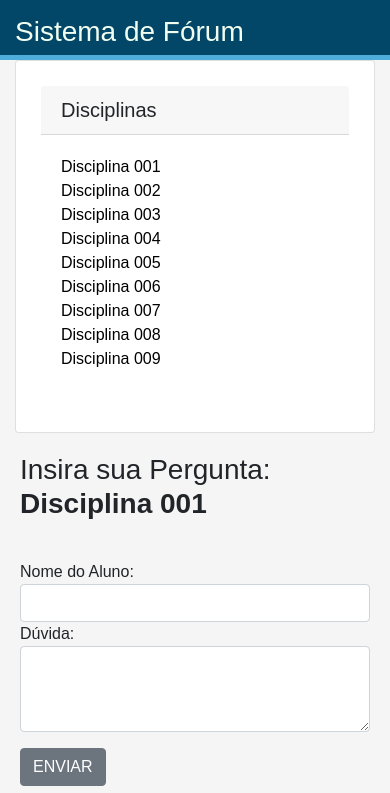
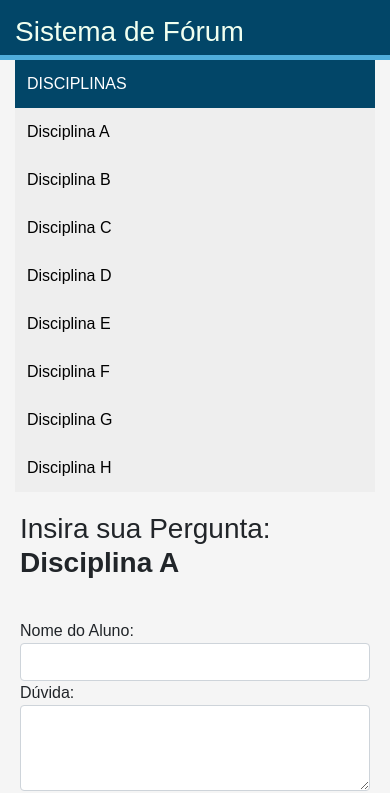
Before and after one commit to adeiltonsousa/forum-uninter, a plain HTML site: page index.html in a window 390 px wide. Shown: the part 65-858 px from the top of the page. Drawn offline with nearby package versions, Linux system fonts and the light colour scheme; a web font is replaced by a local one.

Commit message:
Novo Menu e ajuste responsividade

```diff
--- a/css/style.css
+++ b/css/style.css
@@ -34,19 +34,25 @@ body {
     padding: 15px;
 }
 
-.menu {
-    float: center;
-    padding: 25px;
-    background-color: #fff;
+.vertical-menu {
+    width: 100%;
 }
 
-.menu a {
+.vertical-menu a {
+    background-color: #eee;
+    color: black;
+    display: block;
+    padding: 12px;
     text-decoration: none;
-    color: #000;
 }
 
-.menu a:hover {
-    background-color: #c4c0c0;
+.vertical-menu a:hover {
+    background-color: #ccc;
+}
+
+.vertical-menu a.active {
+    background-color: #024668;
+    color: white;
 }
 
 .centro {
--- a/index.html
+++ b/index.html
@@ -28,59 +28,27 @@
             </div>
         </div>
         <div class="row ">
-            <div class="col-md-2 ">
-                <div class="card bg-default menu ">
-                    <h5 class="card-header ">
-                        Disciplinas
-                    </h5>
-                    <div class="card-body ">
-                        <p>
-                            <a class="card-text " href="# ">
-                                Disciplina 001
-                            </a>
-                            </br>
-                            <a class="card-text " href="# ">
-                                Disciplina 002
-                            </a>
-                            </br>
-                            <a class="card-text " href="# ">
-                                Disciplina 003
-                            </a>
-                            </br>
-                            <a class="card-text " href="# ">
-                                Disciplina 004
-                            </a>
-                            </br>
-                            <a class="card-text " href="# ">
-                                Disciplina 005
-                            </a>
-                            </br>
-                            <a class="card-text " href="# ">
-                                Disciplina 006
-                            </a>
-                            </br>
-                            <a class="card-text " href="# ">
-                                Disciplina 007
-                            </a>
-                            </br>
-                            <a class="card-text " href="# ">
-                                Disciplina 008
-                            </a>
-                            </br>
-                            <a class="card-text " href="# ">
-                                Disciplina 009
-                            </a>
-                    </div>
+            <div class="col-md-3 ">
+                <div class="vertical-menu">
+                    <a class="active">DISCIPLINAS</a>
+                    <a href="#">Disciplina A</a>
+                    <a href="#">Disciplina B</a>
+                    <a href="#">Disciplina C</a>
+                    <a href="#">Disciplina D</a>
+                    <a href="#">Disciplina E</a>
+                    <a href="#">Disciplina F</a>
+                    <a href="#">Disciplina G</a>
+                    <a href="#">Disciplina H</a>
                 </div>
             </div>
-            <div class="col-md-10 centro">
+            <div class="col-md-9 centro">
                 <div class="row ">
                     <div class="col-md-12 ">
                         <form>
                             <div class="form-group ">
                                 <h3>
                                     <label for="form_duvidas ">Insira sua Pergunta:
-                                        <b>Disciplina 001</b>
+                                        <b>Disciplina A</b>
                                     </label>
                                 </h3>
                                 <br> Nome do Aluno:
```
Also changed, not shown: 1 other file. Lines whose indentation alone changed are shown as unchanged.
